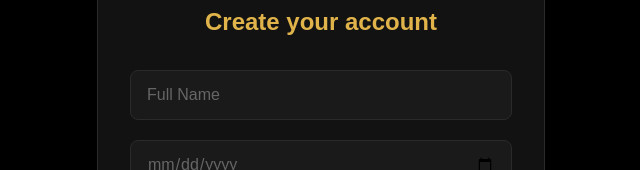
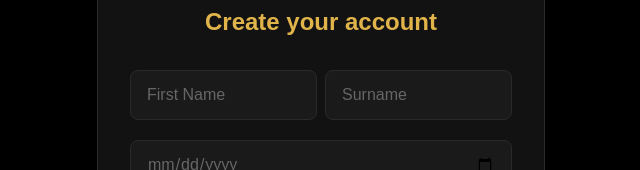
Before and after one commit to jordanpower10/solacegold-frontend, a Next.js app: page /signup in a window 1280 px wide. Shown: the part 155-325 px from the top of the page, without its empty margins (319-959 px from the left). Built offline with nearby package versions, Linux system fonts and the light colour scheme; no server answers.

Commit message:
feat: split full name into first name and surname fields on signup form

```diff
--- a/pages/signup.tsx
+++ b/pages/signup.tsx
@@ -33,7 +33,8 @@ const countryCodes = [
 
 export default function Signup() {
   const router = useRouter()
-  const [name, setName] = useState('')
+  const [firstName, setFirstName] = useState('')
+  const [surname, setSurname] = useState('')
   const [dob, setDob] = useState('')
   const [address, setAddress] = useState('')
   const [countryCode, setCountryCode] = useState('+353')
@@ -75,7 +76,9 @@ export default function Signup() {
       password,
       options: {
         data: {
-          full_name: name,
+          first_name: firstName,
+          surname: surname,
+          full_name: `${firstName} ${surname}`,
           dob,
           address,
           phone: `${countryCode}${phone}`,
@@ -121,14 +124,22 @@ export default function Signup() {
             Create your account
           </h2>
           <form className="space-y-5" onSubmit={handleSubmit}>
-            <div>
+            <div className="flex flex-col sm:flex-row gap-2">
               <input
                 type="text"
-                placeholder="Full Name"
-                value={name}
-                onChange={e => setName(e.target.value)}
+                placeholder="First Name"
+                value={firstName}
+                onChange={e => setFirstName(e.target.value)}
                 required
-                className="input-style"
+                className="input-style flex-1"
+              />
+              <input
+                type="text"
+                placeholder="Surname"
+                value={surname}
+                onChange={e => setSurname(e.target.value)}
+                required
+                className="input-style flex-1"
               />
             </div>
             <div>
```
